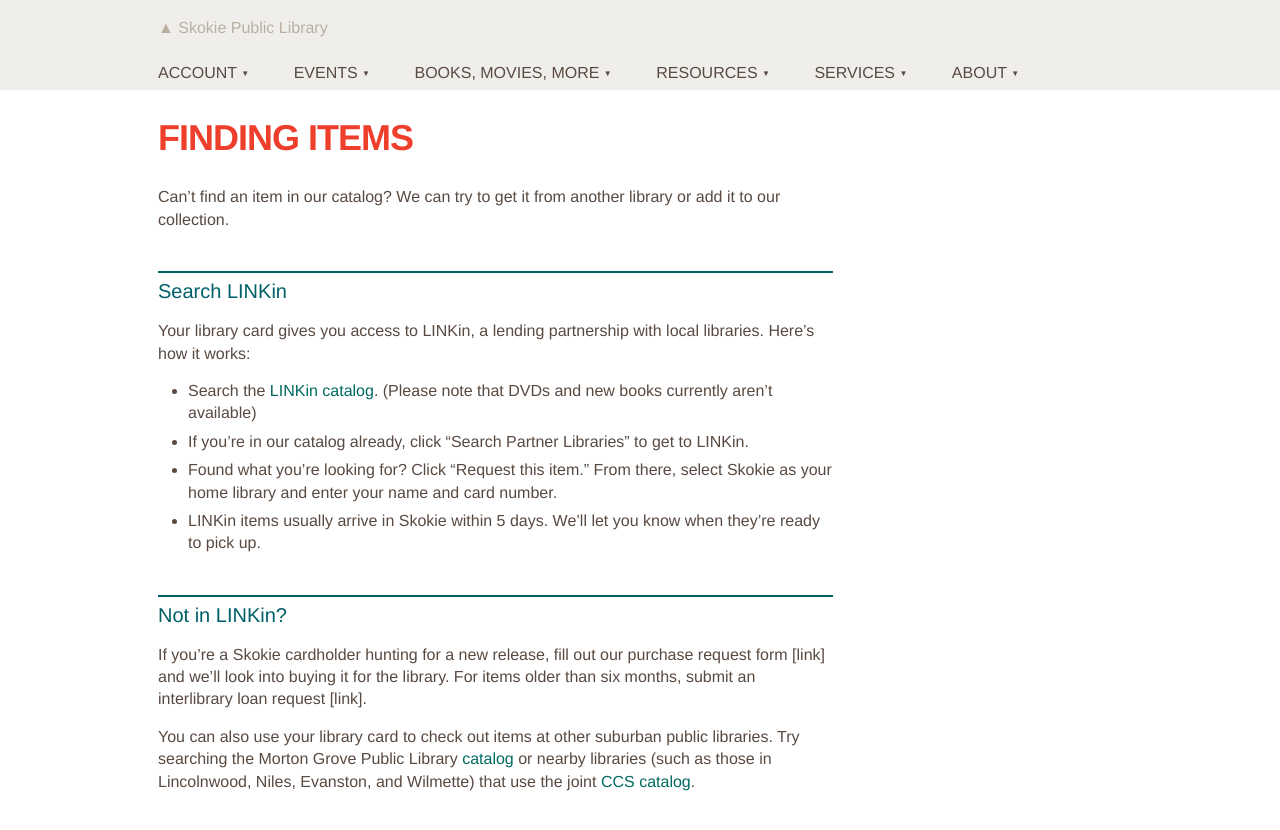
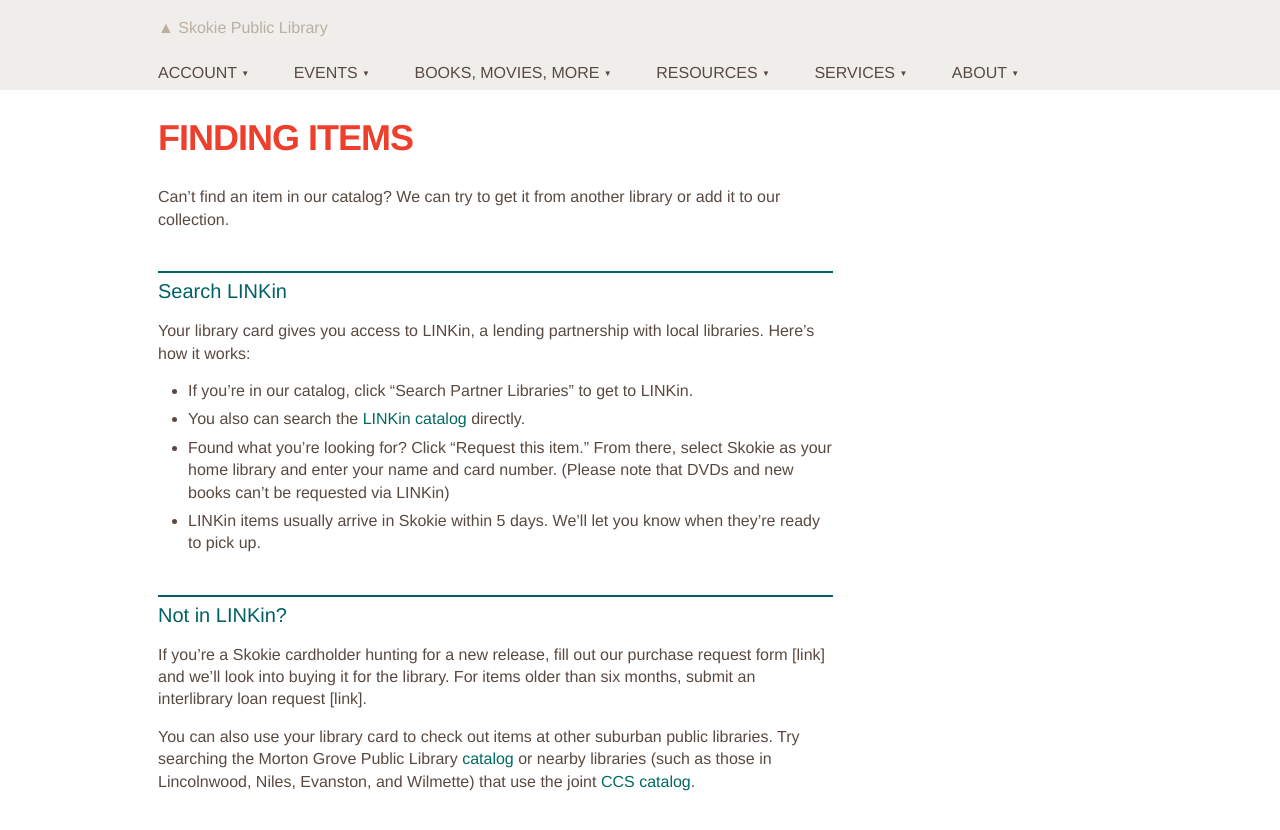
Before and after one commit to skokielibrary/spl-content, a Jekyll site: the page built from _content/annabelle/books-movies-more--finding-items.markdown, in a window 1280 px wide. Shown: the top 830 px of the page. Built offline with Jekyll 4.4.1, drawn with Linux system fonts in a browser that asks for light colours.

Commit message:
Updated books-movies-more--finding-items.markdown

```diff
--- a/_content/annabelle/books-movies-more--finding-items.markdown
+++ b/_content/annabelle/books-movies-more--finding-items.markdown
@@ -8,9 +8,9 @@ Can't find an item in our catalog? We can try to get it from another library or
 
 ##Search LINKin
 Your library card gives you access to LINKin, a lending partnership with local libraries. Here's how it works:
-- Search the [LINKin catalog](http://www.linkin-libraries.org/). (Please note that DVDs and new books currently aren't available)
-- If you're in our catalog already, click "Search Partner Libraries" to get to LINKin.
-- Found what you're looking for? Click "Request this item." From there, select Skokie as your home library and enter your name and card number.
+- If you're in our catalog, click "Search Partner Libraries" to get to LINKin.
+- You also can search the [LINKin catalog](http://www.linkin-libraries.org/) directly.
+- Found what you're looking for? Click "Request this item." From there, select Skokie as your home library and enter your name and card number. (Please note that DVDs and new books can't be requested via LINKin)
 - LINKin items usually arrive in Skokie within 5 days. We'll let you know when they're ready to pick up.
 
 ##Not in LINKin?
```
